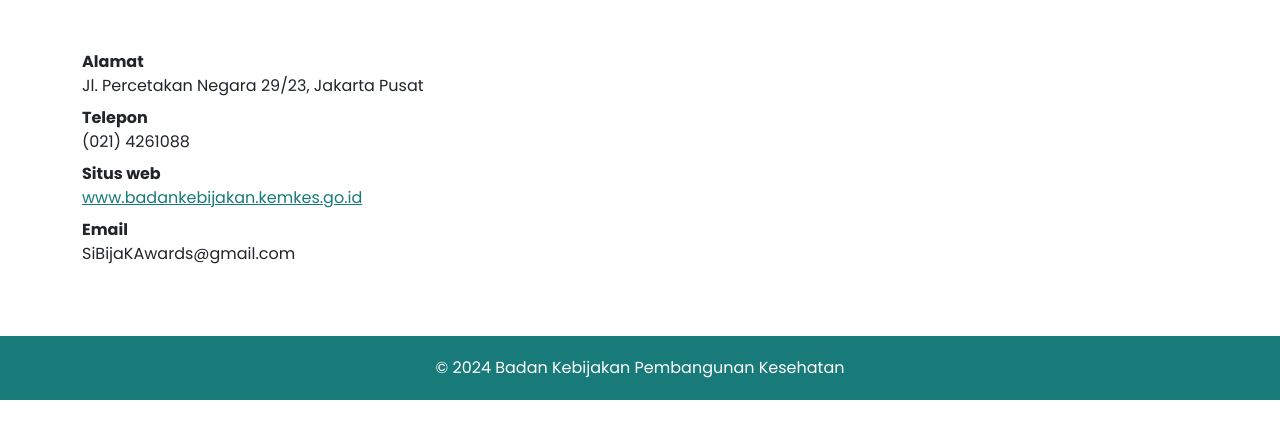
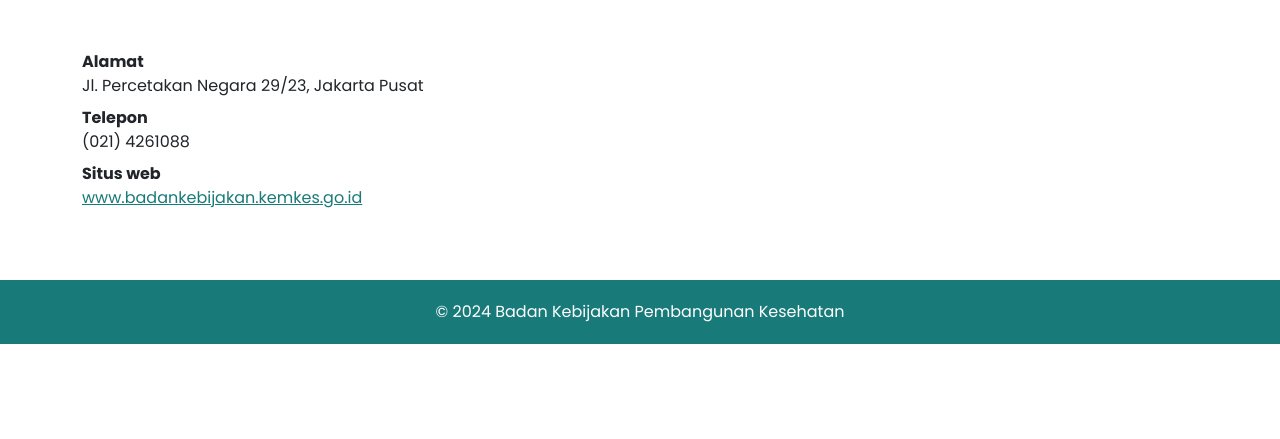
Before and after one commit to GottfriedCP/pb-awards, a Django app: page /kontak-kami/ in a window 1280 px wide. Shown: the part 257-696 px from the top of the page. Run offline with Django 5.2, Linux system fonts and the light colour scheme; parts of the project's set-up code (start-up, migrations or seed data) failed here and were passed over; some libraries are stand-ins or nearby versions.

Commit message:
hide kontak

```diff
--- a/hp_awards/templates/hp_awards/kontak.html
+++ b/hp_awards/templates/hp_awards/kontak.html
@@ -22,8 +22,8 @@
             www.badankebijakan.kemkes.go.id
         </a></dd>
 
-        <dt>Email</dt>
-        <dd>SiBijaKAwards@gmail.com</dd>
+        <!-- <dt>Email</dt>
+        <dd>SiBijaKAwards@gmail.com</dd> -->
     </dl>
 </div>
 {% endblock %}
```
